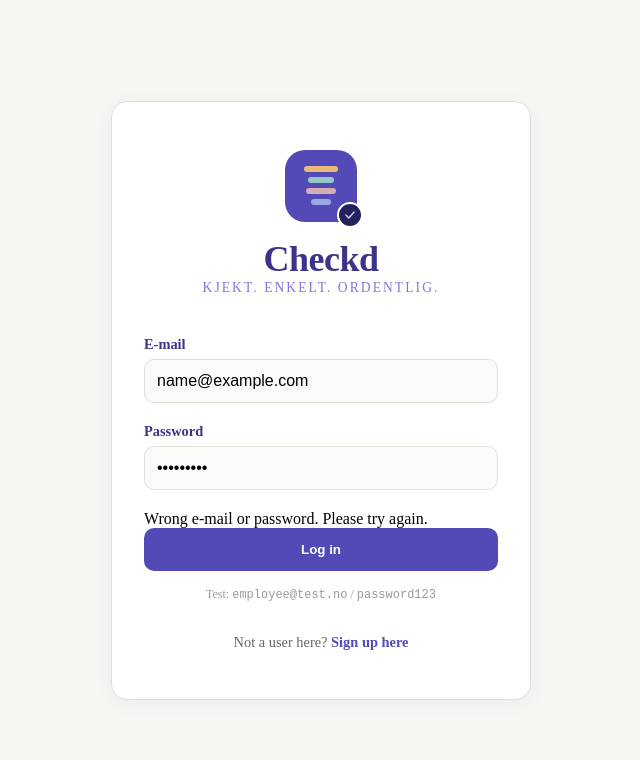
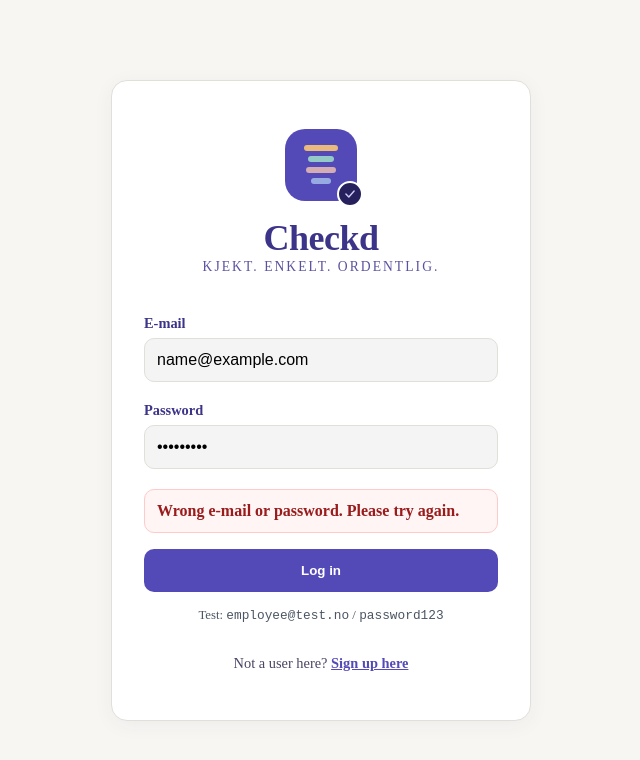
Before and after one commit to Theamarieal/Full-stack_prosjekt, a Vue app in the folder frontend/: page /login in a window 1280 px wide. Both pictures are taken after typing "name@example.com", "Sample123" into the empty fields and a click on the button "Log in". Shown: the top 760 px of the page, without its empty margins (319-959 px from the left). Built offline with nearby package versions, Linux system fonts and the light colour scheme; no server answers.

Commit message:
feat: redesign Login UI with high-contrast elements and better focus states

```diff
--- a/frontend/src/views/LoginView.vue
+++ b/frontend/src/views/LoginView.vue
@@ -28,6 +28,9 @@
             type="email"
             required
             placeholder="name@restaurant.com"
+            :aria-invalid="!!error"
+            :aria-describedby="error ? 'login-error' : undefined"
+            autocomplete="username"
           />
         </div>
 
@@ -39,10 +42,15 @@
             type="password"
             required
             placeholder="••••••••"
+            :aria-invalid="!!error"
+            :aria-describedby="error ? 'login-error' : undefined"
+            autocomplete="current-password"
           />
         </div>
 
-        <div v-if="error" class="error-msg" role="alert">{{ error }}</div>
+        <div v-if="error" id="login-error" class="error-msg" role="alert">
+          {{ error }}
+        </div>
 
         <button type="submit" :disabled="loading" class="login-btn">
           {{ loading ? 'Logging in...' : 'Log in' }}
@@ -136,12 +144,29 @@ const handleLogin = async () => {
 .logo-check svg { width: 14px; height: 14px; }
 
 .app-name { font-size: 2.25rem; font-weight: 800; color: #3C3489; margin: 0; letter-spacing: -0.5px; }
-.slogan { font-size: 0.85rem; color: #7F77DD; text-transform: uppercase; letter-spacing: 0.15em; }
+.slogan { font-size: 0.85rem; color: #5a529f; text-transform: uppercase; letter-spacing: 0.15em; }
 
 .form-group { display: flex; flex-direction: column; margin-bottom: 1.25rem; }
 label { font-weight: 600; margin-bottom: 6px; color: #3C3489; font-size: 0.9rem; }
-input { padding: 12px; border: 1.5px solid #e0dfd8; border-radius: 10px; font-size: 16px; width: 100%; background: #fafaf8; }
+input { padding: 12px; border: 1.5px solid #e0dfd8; border-radius: 10px; font-size: 16px; width: 100%; background: #f4f4f4; }
 input:focus { outline: none; border-color: #7F77DD; background: #ffffff; }
+
+button:focus-visible,
+input:focus-visible,
+a:focus-visible {
+  outline: 3px solid #1d4ed8;
+  outline-offset: 2px;
+}
+
+.error-msg {
+  background: #fff5f5;
+  border: 1px solid #fecaca;
+  color: #991b1b;
+  padding: 12px;
+  border-radius: 10px;
+  font-weight: 700;
+  margin-bottom: 1rem;
+}
 
 .login-btn {
   width: 100%; padding: 14px;
@@ -151,10 +176,10 @@ input:focus { outline: none; border-color: #7F77DD; background: #ffffff; }
 }
 .login-btn:hover { background: #3C3489; }
 
-.footer-link { text-align: center; margin-top: 2rem; font-size: 0.9rem; color: #666; }
-.footer-link a { color: #534AB7; font-weight: 600; text-decoration: none; }
+.footer-link { text-align: center; margin-top: 2rem; font-size: 0.9rem; color: #4b4463; }
+.footer-link a { color: #534AB7; font-weight: 600; text-decoration: underline; }
 
-.dev-hint { font-size: 0.75rem; color: #999; text-align: center; margin-top: 1rem; }
+.dev-hint { font-size: 0.8rem; color: #4b5563; text-align: center; margin-top: 1rem; }
 
 @media (max-width: 350px) {
   .login-page {
```
